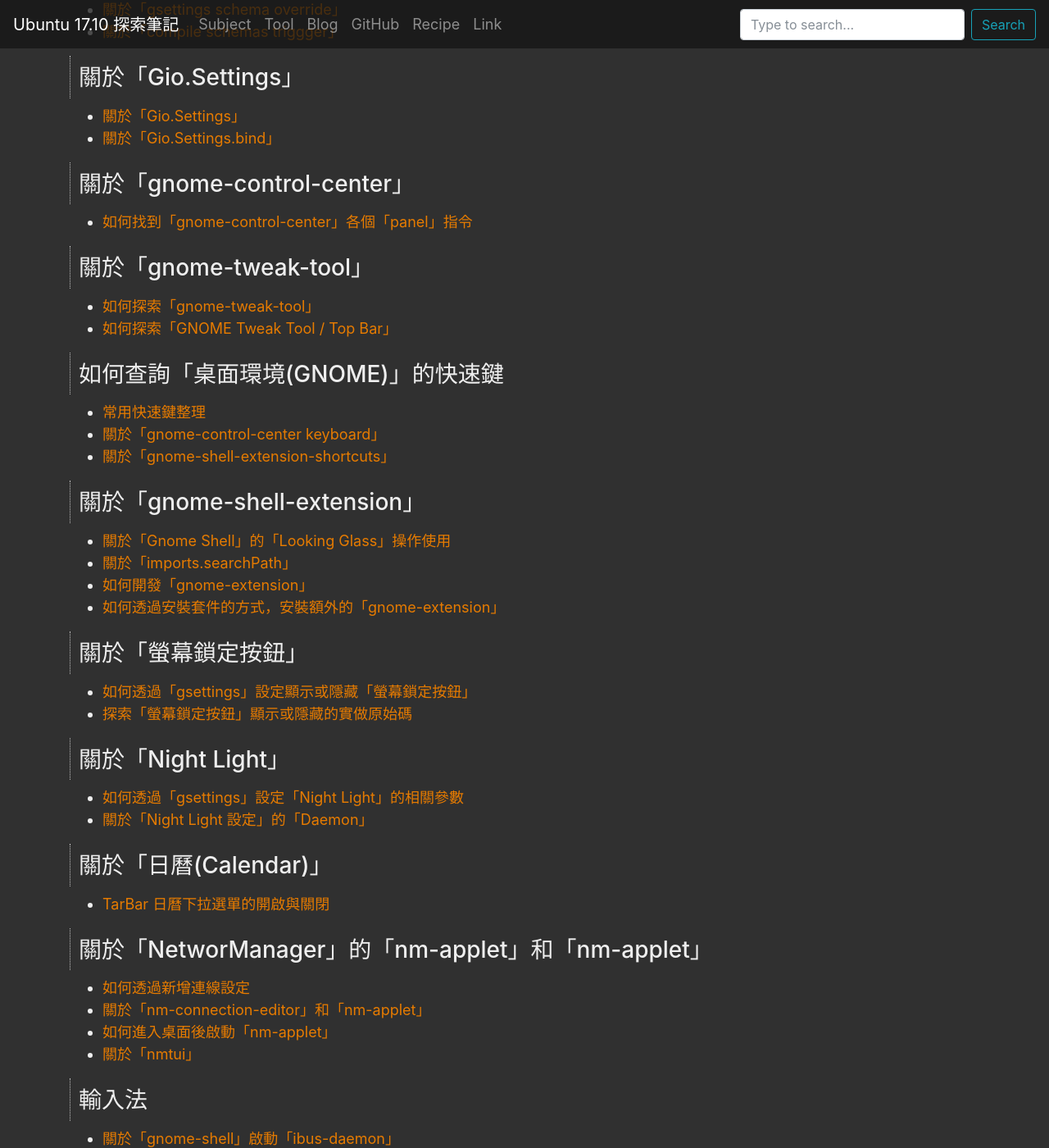
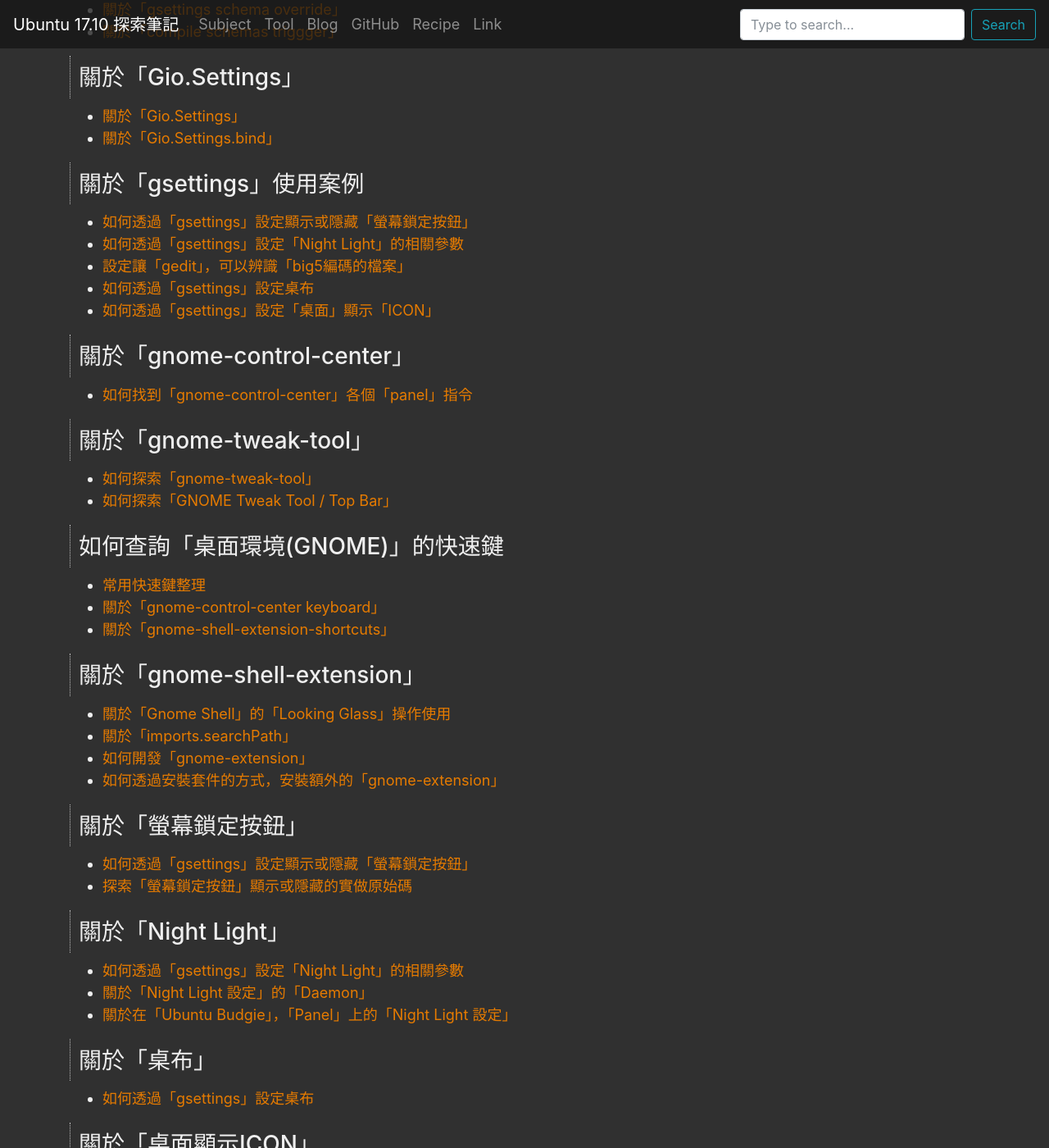
Before and after one commit to samwhelp/note-ubuntu-17.10, a Jekyll site: the page built from index.md, in a window 1280 px wide and 1400 px high, scrolled down 1116 px. Shown: the whole window at 82% size. Built offline with Jekyll 4.4.1, drawn with Linux system fonts in a browser that asks for light colours; nearby versions of some CDN libraries; some of the changed text lies outside the part shown.

Commit message:
add link

```diff
--- a/index.md
+++ b/index.md
@@ -57,6 +57,15 @@
 * [關於「Gio.Settings.bind」](https://www.ubuntu-tw.org/modules/newbb/viewtopic.php?post_id=358980#forumpost358980)
 
 
+## 關於「gsettings」使用案例
+
+* [如何透過「gsettings」設定顯示或隱藏「螢幕鎖定按鈕」](https://www.ubuntu-tw.org/modules/newbb/viewtopic.php?post_id=358892#forumpost358892)
+* [如何透過「gsettings」設定「Night Light」的相關參數](https://www.ubuntu-tw.org/modules/newbb/viewtopic.php?post_id=358968#forumpost358968)
+* [設定讓「gedit」，可以辨識「big5編碼的檔案」](https://www.ubuntu-tw.org/modules/newbb/viewtopic.php?post_id=358844#forumpost358844)
+* [如何透過「gsettings」設定桌布](https://www.ubuntu-tw.org/modules/newbb/viewtopic.php?post_id=359040#forumpost359040)
+* [如何透過「gsettings」設定「桌面」顯示「ICON」](https://www.ubuntu-tw.org/modules/newbb/viewtopic.php?post_id=359044#forumpost359044)
+
+
 ## 關於「gnome-control-center」
 
 * [如何找到「gnome-control-center」各個「panel」指令](https://www.ubuntu-tw.org/modules/newbb/viewtopic.php?post_id=358820#forumpost358820)
@@ -93,6 +102,18 @@
 
 * [如何透過「gsettings」設定「Night Light」的相關參數](https://www.ubuntu-tw.org/modules/newbb/viewtopic.php?post_id=358968#forumpost358968)
 * [關於「Night Light 設定」的「Daemon」](https://www.ubuntu-tw.org/modules/newbb/viewtopic.php?post_id=358970#forumpost358970)
+* [關於在「Ubuntu Budgie」，「Panel」上的「Night Light 設定」](https://www.ubuntu-tw.org/modules/newbb/viewtopic.php?post_id=358974#forumpost358974)
+
+
+## 關於「桌布」
+
+* [如何透過「gsettings」設定桌布](https://www.ubuntu-tw.org/modules/newbb/viewtopic.php?post_id=359040#forumpost359040)
+
+
+## 關於「桌面顯示ICON」
+
+* [如何透過「gsettings」設定「桌面」顯示「ICON」](https://www.ubuntu-tw.org/modules/newbb/viewtopic.php?post_id=359044#forumpost359044)
+* [關於「AutostartCondition」for「Desktop Entry」in「GNOME Session」](https://www.ubuntu-tw.org/modules/newbb/viewtopic.php?post_id=359046#forumpost359046)
 
 
 ## 關於「日曆(Calendar)」
```
